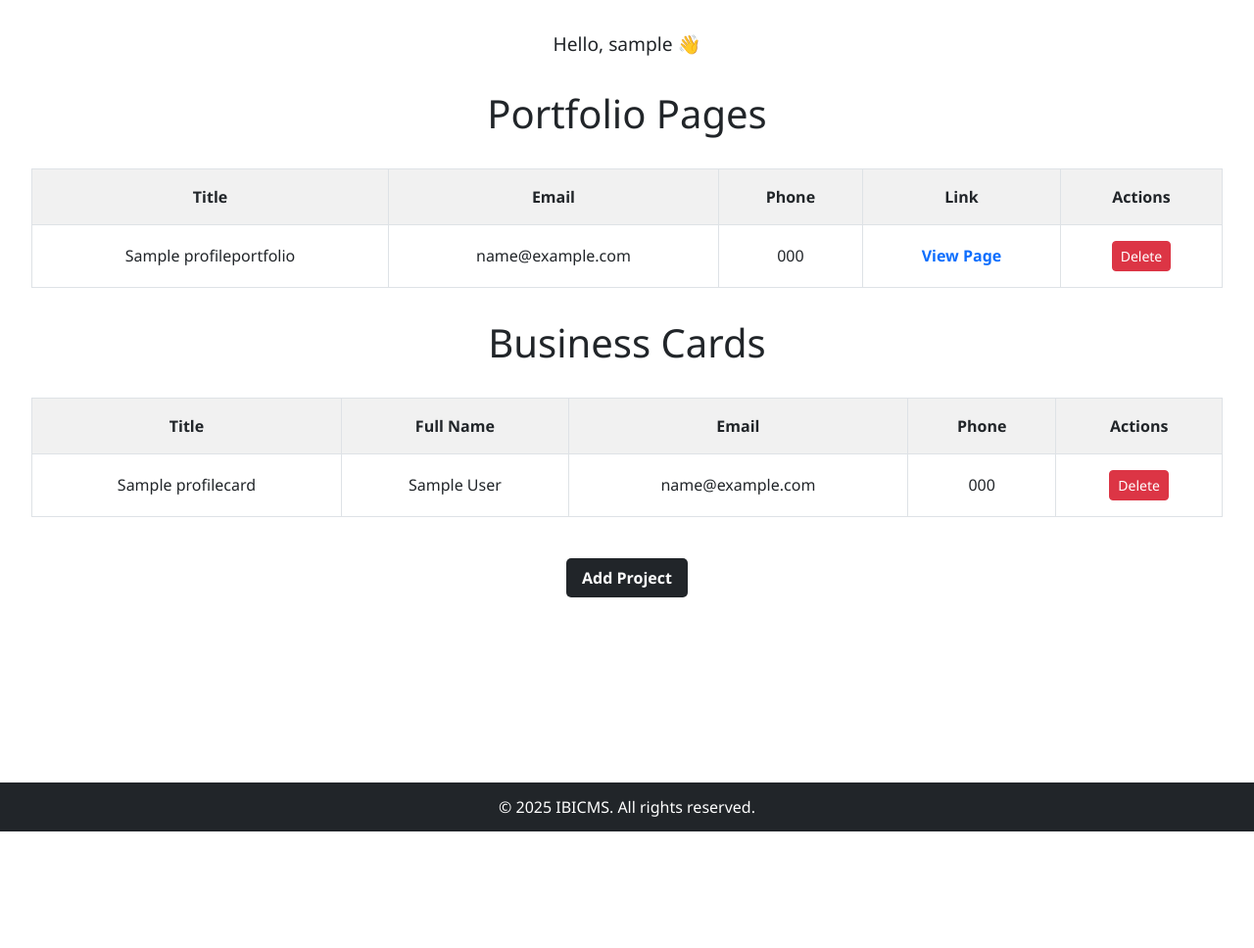
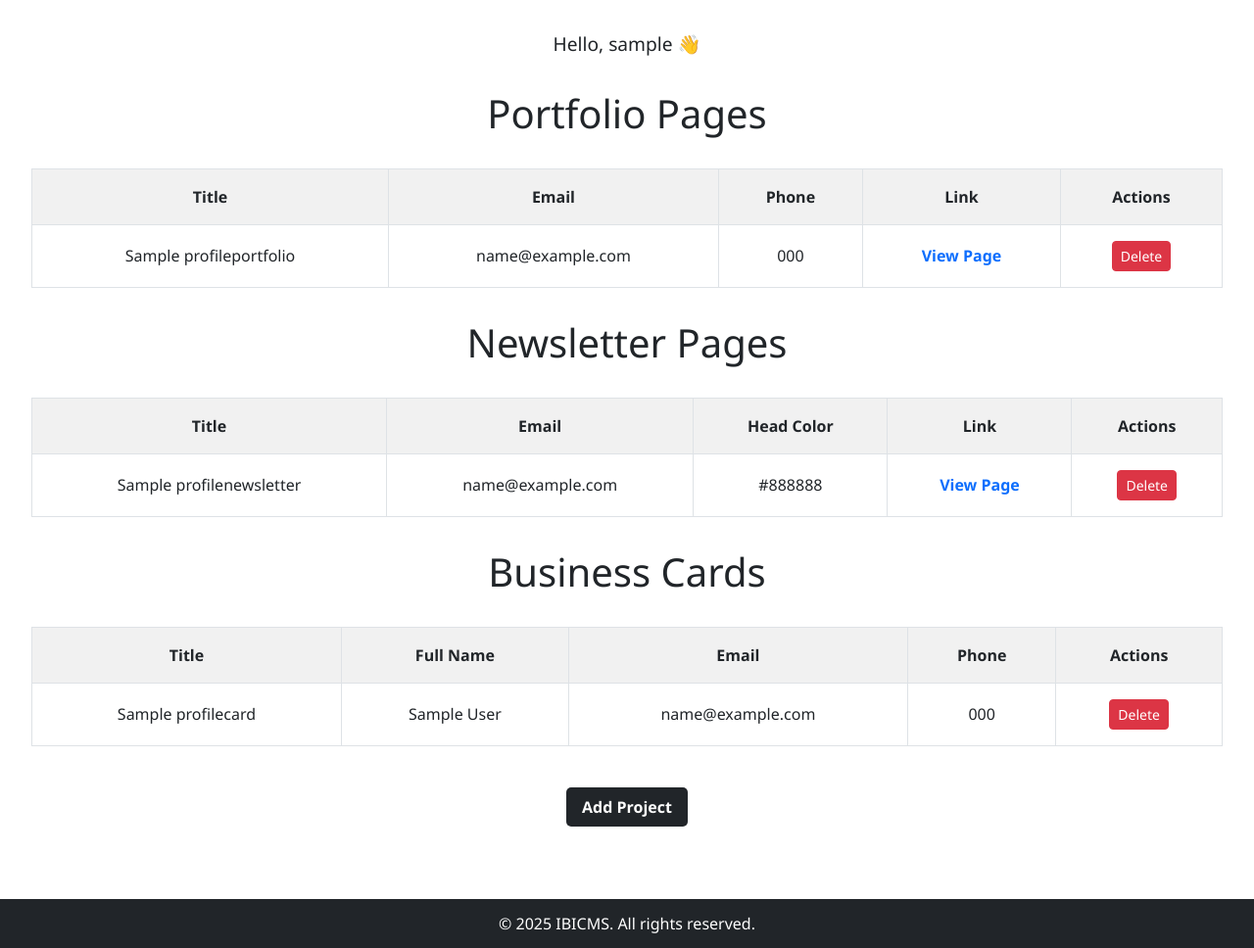
Before and after one commit to MarcinCuprys13/Content-Management-System, a Django app: page / in a window 1280 px wide. Shown: the part 57-1025 px from the top of the page at 98% size. Before the commit the page ends 906 px from the top, so only its background shows below. Run offline with Django 4.2, Linux system fonts and the light colour scheme; a user stored in the database is signed in; tables that the repository leaves empty hold one stand-in row (values such as "Sample post").

Commit message:
connected newsletter

```diff
--- a/cms/urls.py
+++ b/cms/urls.py
@@ -2,7 +2,7 @@ from django.contrib import admin
 from django.urls import path
 from django.contrib import admin
 from django.urls import path
-from ibicms.views import business_creator, choose_cms_template, home, newsletter_creator, portfolio_creator, portfolio_preview, delete_portfolio, delete_card, delete_newsletter
+from ibicms.views import business_creator, choose_cms_template, home, newsletter_creator, portfolio_creator, portfolio_preview, delete_portfolio, delete_card, delete_newsletter, newsletter_preview
 from django.urls import path, include
 
 urlpatterns = [
@@ -18,6 +18,7 @@ urlpatterns = [
     path('business-creator/', business_creator, name='business_creator'),
 
     path('portfolio/<int:id>/', portfolio_preview, name='portfolio_page'),
+    path('newsletter/<int:id>/', newsletter_preview, name='newsletter_page'),
 
     path('portfolio/<int:id>/delete/', delete_portfolio, name='delete_portfolio'),
     path('newsletter/<int:id>/delete/', delete_newsletter, name='delete_newsletter'),
--- a/ibicms/models.py
+++ b/ibicms/models.py
@@ -16,17 +16,14 @@ class ProfilePortfolio(models.Model):
     user = models.ForeignKey(User, on_delete=models.CASCADE)
 
 class ProfileNewsletter(models.Model):
-    title = models.CharField(max_length=100)
-    # name = models.CharField(max_length=50)
-    # promo_text = models.TextField()
-    # head_color = models.CharField(max_length=7)
-    newsletter_text = models.TextField()
-    # body_color = models.CharField(max_length=7)
-    # footer_color = models.CharField(max_length=7)
-    #phone = models.CharField(max_length=20)
-    # email = models.EmailField(max_length=254)
-    #user_photo = models.ImageField(upload_to='user_photos/', blank=True, null=True)
-    website_photo = models.ImageField(upload_to='website_photos/', blank=True, null=True)
+    title = models.CharField(max_length=255)
+    subtitle = models.CharField(max_length=255, blank=True)
+    email = models.EmailField()
+    project_text = models.TextField(blank=True)
+    image = models.ImageField(upload_to='newsletter_images/', blank=True, null=True)
+    head_color = models.CharField(max_length=7, default='#000000')
+    body_color = models.CharField(max_length=7, default='#ffffff')
+    footer_color = models.CharField(max_length=7, default='#343a40')
     user = models.ForeignKey(User, on_delete=models.CASCADE)
 
 class ProfileCard(models.Model):
--- a/ibicms/templates/home.html
+++ b/ibicms/templates/home.html
@@ -137,6 +137,7 @@
                 <th>Title</th>
                 <th>Email</th>
                 <th>Head Color</th>
+                <th>Link</th>
                 <th>Actions</th>
             </tr>
             </thead>
@@ -147,6 +148,9 @@
                 <td>{{ item.email }}</td>
                 <td>{{ item.head_color }}</td>
                 <td>
+                    <a href="{% url 'newsletter_page' id=item.pk %}" class="view-link">View Page</a>
+                </td>
+                <td>
                     <form action="{% url 'delete_newsletter' item.pk %}" method="POST" style="display:inline;">
                         {% csrf_token %}
                         <button type="submit" class="btn btn-sm btn-danger" onclick="return confirm('Delete this newsletter?')">Delete</button>
@@ -155,7 +159,6 @@
             </tr>
             {% endfor %}
             </tbody>
-
         </table>
     </div>
     {% endif %}
@@ -189,7 +192,6 @@
             </tr>
             {% endfor %}
             </tbody>
-
         </table>
     </div>
     {% endif %}
--- a/ibicms/views.py
+++ b/ibicms/views.py
@@ -7,7 +7,7 @@ from django.shortcuts import render
 def home(request):
     return render(request, 'home.html', {
         'portfolios': ProfilePortfolio.objects.filter(user=request.user),
-        # 'newsletters': ProfileNewsletter.objects.filter(user=request.user),
+        'newsletters': ProfileNewsletter.objects.filter(user=request.user),
         'cards': ProfileCard.objects.filter(user=request.user),
     })
 
@@ -73,29 +73,26 @@ def business_creator(request):
 def newsletter_creator(request):
     if request.method == 'POST':
         title = request.POST.get('title')
-        hero_title = request.POST.get('hero_title')
-        hero_text = request.POST.get('hero_text')
-        # first_name = request.POST.get('first_name')
-        # last_name = request.POST.get('last_name')
-        phone = request.POST.get('phone')
+        subtitle = request.POST.get('subtitle')
         email = request.POST.get('email')
         project_text = request.POST.get('project_text')
-        user_photo = request.FILES.get('user_photo')
-        website_photo = request.FILES.get('website_photo')
+        image = request.FILES.get('image')
+        head_color = request.POST.get('head_color')
+        body_color = request.POST.get('body_color')
+        footer_color = request.POST.get('footer_color')
 
-        ProfilePortfolio.objects.create(
+        ProfileNewsletter.objects.create(
             user=request.user,
             title=title,
-            hero_title=hero_title,
-            hero_text=hero_text,
-            # first_name=first_name,
-            # last_name=last_name,
-            phone=phone,
+            subtitle=subtitle,
             email=email,
             project_text=project_text,
-            user_photo=user_photo,
-            website_photo=website_photo
+            image=image,
+            head_color=head_color,
+            body_color=body_color,
+            footer_color=footer_color
         )
+
         return redirect('home')
 
     return render(request, 'creators/newsletter_creator.html')
@@ -106,6 +103,11 @@ def portfolio_preview(request, id):
     return render(request, 'portfolio_template.html', {
         'ProfilePortfolio': profile
     })
+
+def newsletter_preview(request, id):
+    item = get_object_or_404(ProfileNewsletter, id=id, user=request.user)
+    return render(request, 'newsletter_template.html', {'item': item})
+
 
 def delete_portfolio(request, id):
     if request.method == "POST":
```
Also changed, not shown: ibicms/templates/creators/newsletter_creator.html (+4 -3 lines), ibicms/migrations/0003_profilenewsletter.py (added).
